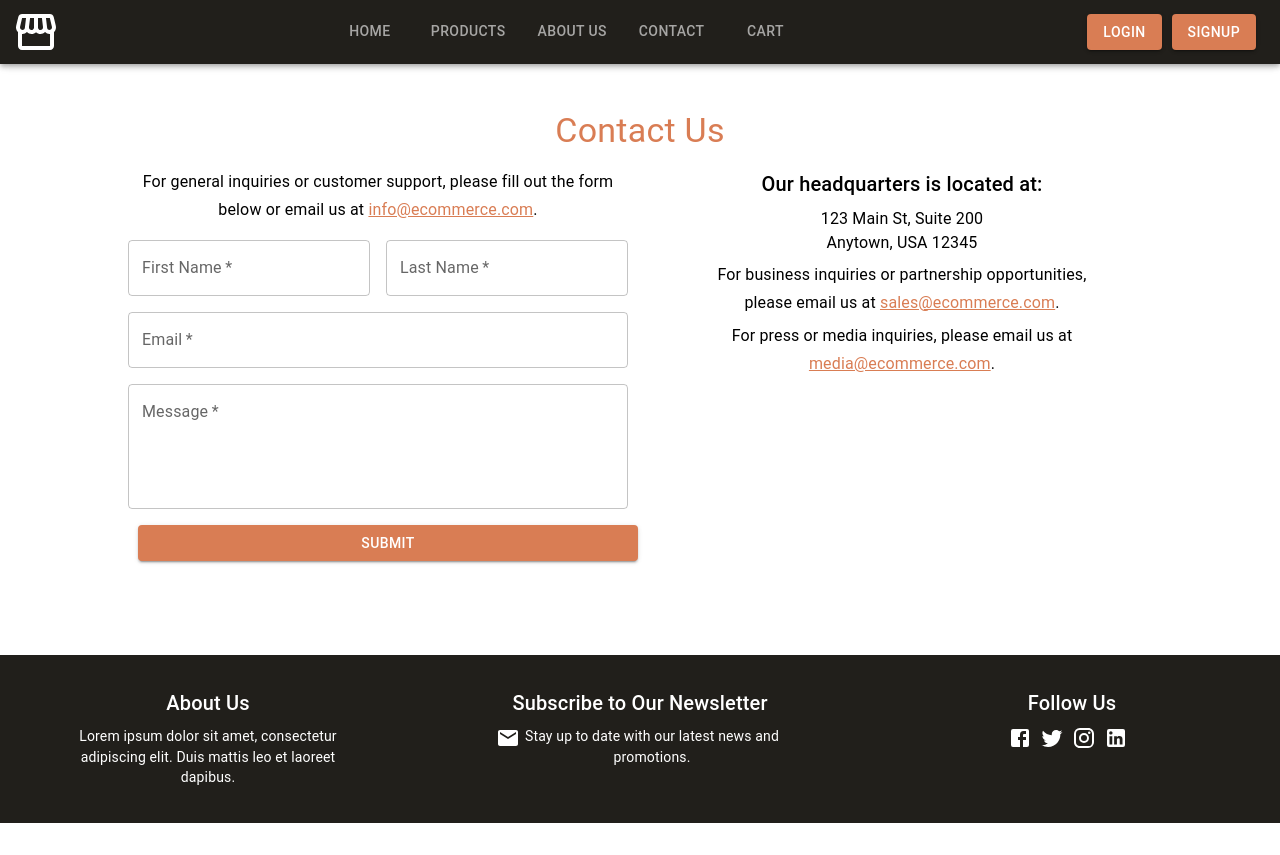
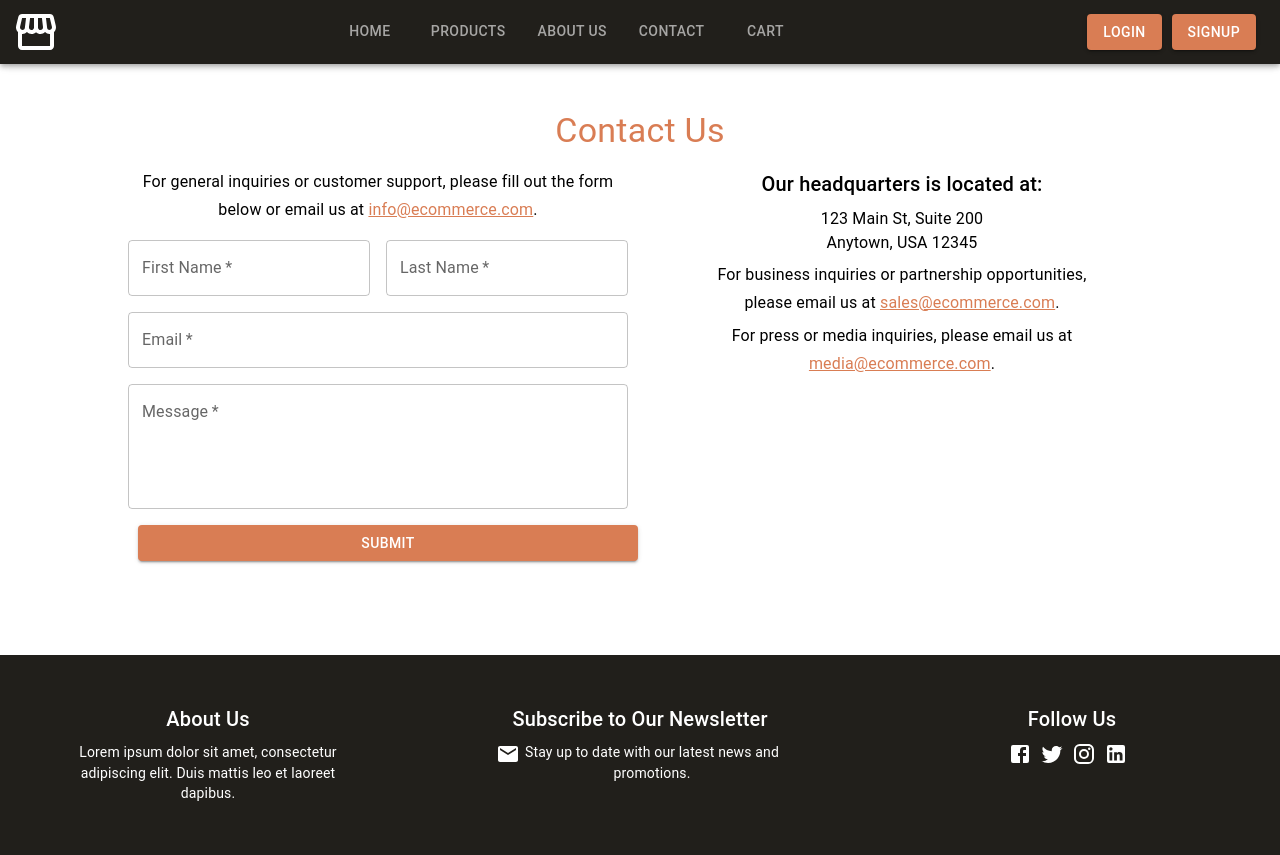
Before and after one commit to Pooja9783/shop-bazar, a React (Create React App) app: page /contacts in a window 1280 px wide. Before the commit the page ends 823 px from the top, so only its background shows below. Built offline with nearby package versions, Linux system fonts and the light colour scheme.

Commit message:
added pages

```diff
--- a/src/components/Footer/Footer.jsx
+++ b/src/components/Footer/Footer.jsx
@@ -11,24 +11,24 @@ const Footer = () => {
     <Box sx={{ background: "#211f1b", color:"white", py:4 }}>
       <Container maxWidth="lg">
         <Grid container sx={{display:"flex", justifyContent:"space-between"}}>
-          <Grid item xs={12} sm={6} md={3}>
+          <Grid item xs={12} sm={6} md={3} my={2}>
             <Typography variant="h6" gutterBottom>About Us</Typography>
             <Typography variant="body2" gutterBottom>
               Lorem ipsum dolor sit amet, consectetur adipiscing elit. Duis mattis leo et laoreet dapibus.
             </Typography>
           </Grid>
 
-          <Grid item xs={12} sm={6} md={3}>
+          <Grid item xs={12} sm={6} md={3}  my={2} >
             <Typography variant="h6" gutterBottom>Subscribe to Our Newsletter</Typography>
-            <Box sx={{ display: 'flex' }}>
-              <EmailIcon   />
-              <Typography variant="body2">Stay up to date with our latest news and promotions.</Typography>
+            <Box sx={{ display: 'flex',  justifyContent:"left" }}>
+
+            <EmailIcon /> <Typography variant="body2" m={0} >Stay up to date with our latest news and promotions.</Typography>
             </Box>
           </Grid>
-          <Grid item xs={12} sm={6} md={3}>
+          <Grid item xs={12} sm={6} md={3}  my={2}>
             <Typography variant="h6" gutterBottom>Follow Us</Typography>
             <Box sx={{ display: 'flex', justifyContent:"center" }}>
-              <FacebookIcon sx={{mr:1}} color='blue' />
+              <FacebookIcon sx={{mr:1}}  />
               <TwitterIcon   sx={{mr:1}}/>
               <InstagramIcon  sx={{mr:1}} />
               <LinkedInIcon  sx={{mr:1}} />
--- a/src/pages/Login/Login.jsx
+++ b/src/pages/Login/Login.jsx
@@ -33,7 +33,7 @@ function Login() {
           </Grid>
         )}
 
-        <Grid item xs={12} md={5} ml={10}>
+        <Grid item xs={12} md={5} >
           <Typography variant="h6" gutterBottom>
             Enter your email address and password to login to your account.
           </Typography>
--- a/src/pages/Signup/Signup.jsx
+++ b/src/pages/Signup/Signup.jsx
@@ -33,7 +33,7 @@ function Signup() {
           </Grid>
         )}
 
-        <Grid item xs={12} md={5} ml={10}>
+        <Grid item xs={12} md={5} >
           <Typography variant="h6" gutterBottom>
             Enter your email address and password to login to your account.
           </Typography>
```
